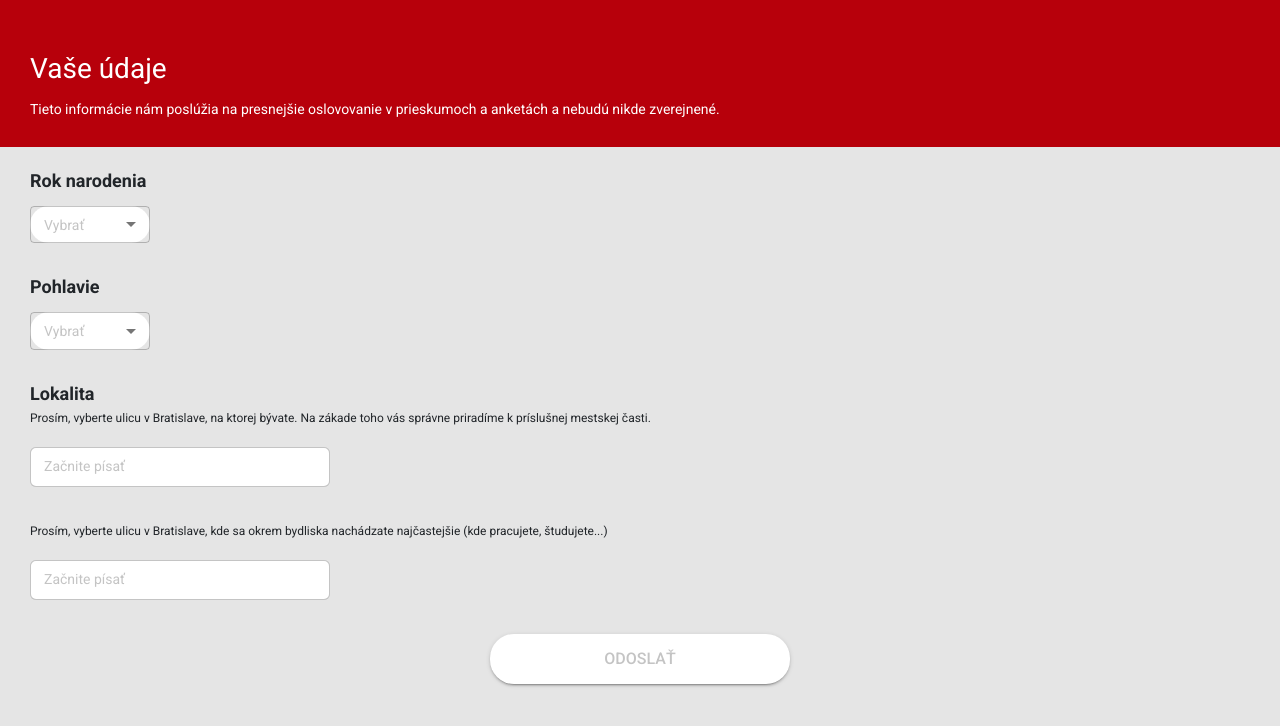
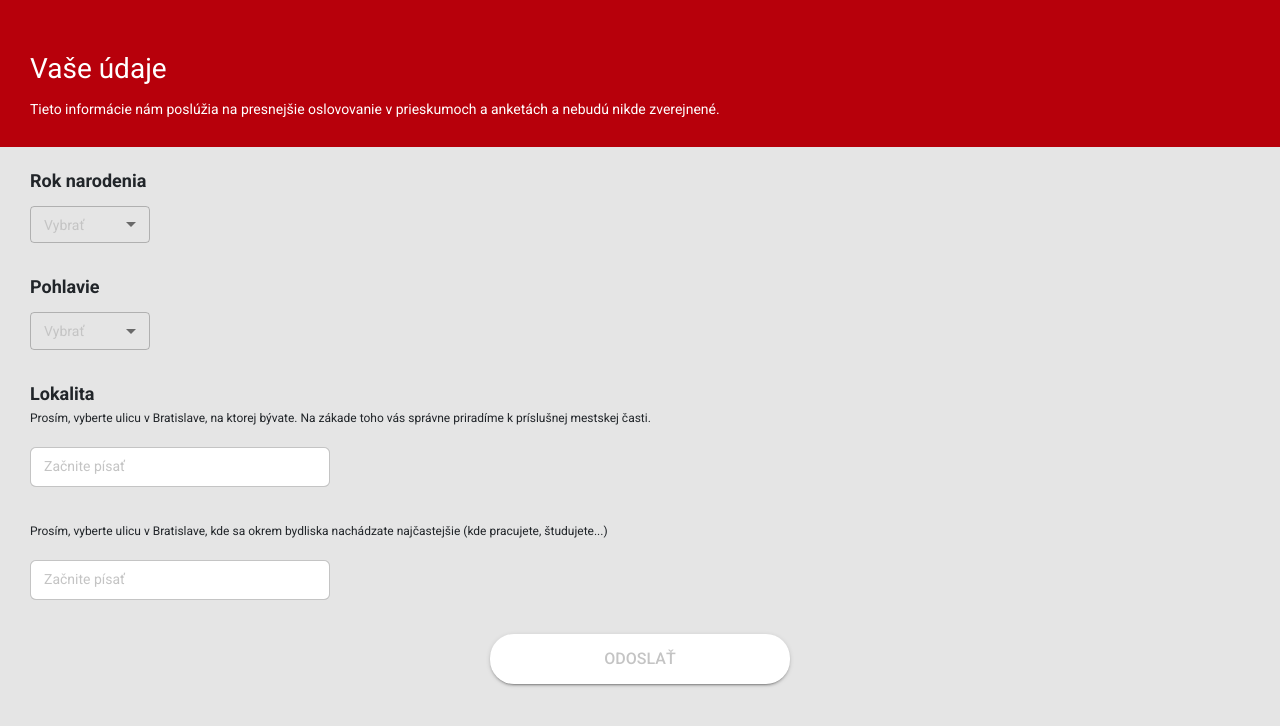
Before and after one commit to Butterfly-Effect-AppsLab/emotionalmappapp, a React app in the folder emuapp/: page /registration in a window 1280 px wide. Shown: the top 726 px of the page. Built offline with nearby package versions, Linux system fonts and the light colour scheme; no server answers.

Commit message:
Css changes Marek

```diff
--- a/emuapp/src/Components/Dropdown.js
+++ b/emuapp/src/Components/Dropdown.js
@@ -72,16 +72,18 @@ const Dropdown = (props) => {
                         },
                         classes: { paper: classes.menuList }
                     }}
-                    classes={{ select: classes.outlined}}
+                    inputProps={{
+                        classes: { input: classes.outlined }
+                    }}
                 >
 
                     {
-                        type ? type.map((data, index) => createMenuItem(data, index)) : "Loading..."
-                    }
+                    type ? type.map((data, index) => createMenuItem(data, index)) : "Loading..."
+                }
 
                 </Select>
             </FormControl>
-        </div>
+        </div >
     );
 };
 
--- a/emuapp/src/Pages/RegistrationPage.js
+++ b/emuapp/src/Pages/RegistrationPage.js
@@ -60,7 +60,10 @@ const RegistrationPage = (props) => {
         props.fetchRegInfo();
     }, [])
 
+    //tu sprav funkciu o zmene hodnoty v komponente
 
+
+    //podmienka na dostanie dat z backendu, zatial vyrenderovat dajaky loading indikator
     return (
         <div className={classes.main}>
             <div className={classes.info}>
```
Also changed, not shown: 1 other file (tests, documents, lock files or other folders).
